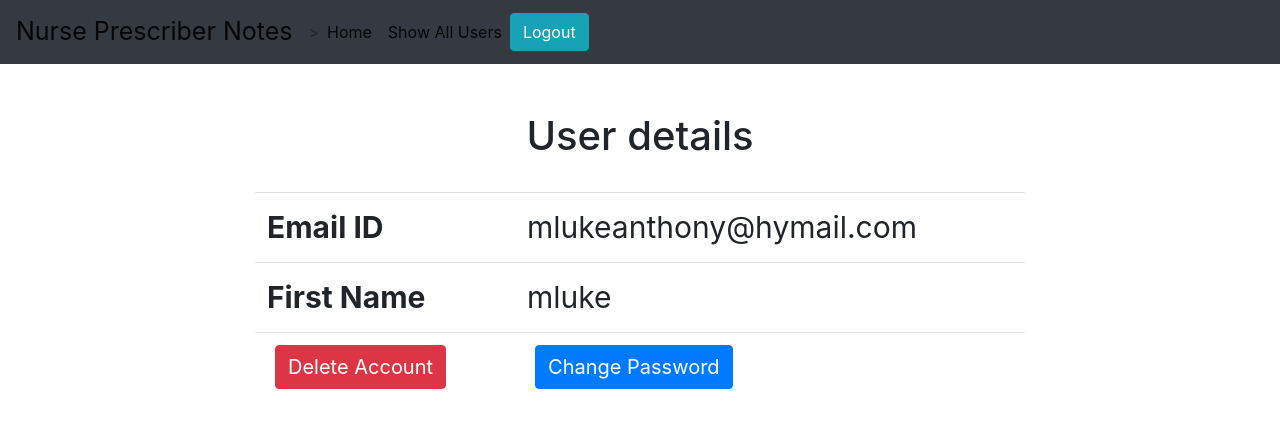
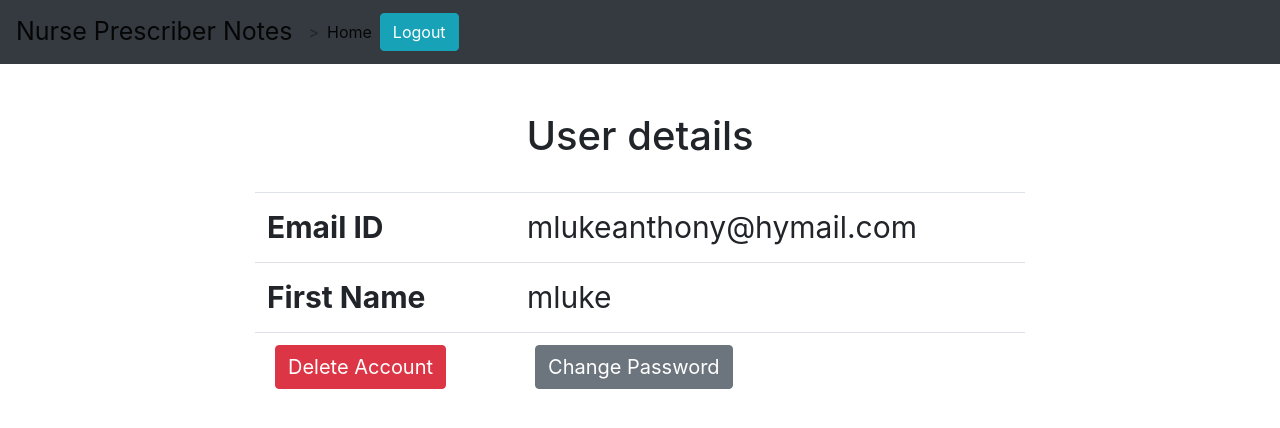
Before and after one commit to Chel-Wal/Chelsea-Wallace-CA-10584664, a Flask app: page /details/5 in a window 1280 px wide. Shown: the top 428 px of the page. Run offline with Flask 2, Linux system fonts and the light colour scheme; a user stored in the database is signed in; data comes from the database, SQL or seed files in the repository; some libraries are stand-ins or nearby versions.

Commit message:
Corrected restricted viewing of all users page

```diff
--- a/website/templates/details.html
+++ b/website/templates/details.html
@@ -1,9 +1,10 @@
 {% extends 'base.html' %}
 {% block addlink %}
-
+{% if current_user.id == 5 %}
 <li class="nav-item">
     <a class="nav-link active" href="/all-users" id="allusers">Show All Users</a>
 </li>
+{% endif %}
 {% endblock addlink %}
 
 {% block content %}
@@ -30,7 +31,7 @@
                 </td>
                 <td>
                     <div class="form-inline mx-2 my-lg-0">
-                        <button type="button" class="btn btn-primary" data-toggle="modal" data-target="#exampleModal" style="font-size:20px">Change Password</button>
+                        <button type="button" class="btn btn-secondary" data-toggle="modal" data-target="#exampleModal" style="font-size:20px">Change Password</button>
                     </div>
                 </td>
             </tr>
--- a/website/templates/index.html
+++ b/website/templates/index.html
@@ -30,7 +30,7 @@
         <div class="form-group row">
             <label for="note-desc" class="col-sm-2 col-form-label">Prescription</label>
             <small id="prescriptionHelpBlock" class="form-text text-muted">
-                Remember To Include The Drug Name, Dose, Frequency and Length Of Prescription.
+                Remember To Include The Drug Name, Dose, Route, Frequency and Length Of Prescription.
             </small>
             <div class="col-sm-10">
                 <textarea class="form-control" rows="4" name="note"></textarea>
@@ -60,7 +60,7 @@
                 <td>{{note.title}}</td>
                 <td>{{note.text}}</td>
                 <td>
-                    <!-- <button type="button" data-toggle="modal" data-target="#exampleModal" class="btn btn-success btn-sm mx-2"><a href="/update/{{note.id}}">update</a></button> -->
+
                     <a href="/update/{{note.id}}" type="button" class="btn btn-primary btn-sm mx-2">
                         Update
                     </a></button>
```
